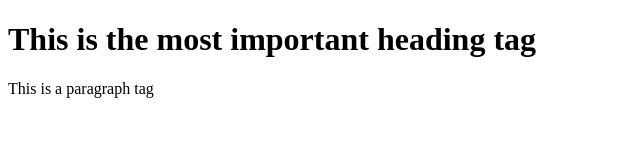
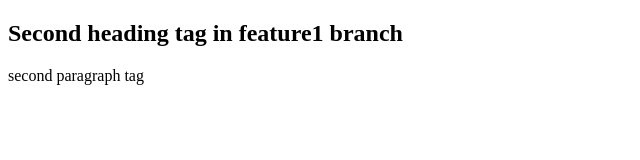
Before and after one commit to divyamahiuser/wow-app, a plain HTML site: page index.html in a window 1280 px wide. Shown: the whole page, without its empty margins (0-640 px from the left). Drawn offline with Linux system fonts and the light colour scheme.

Commit message:
h2 and p tag in feature1

```diff
--- a/index.html
+++ b/index.html
@@ -6,7 +6,7 @@
     <title>Document</title>
 </head>
 <body>
-    <h1>This is the most important heading tag</h1>
-    <p>This is a paragraph tag</p>
+    <h2>Second heading tag in feature1 branch</h2>
+    <p>second paragraph tag</p>
 </body>
 </html>
```
